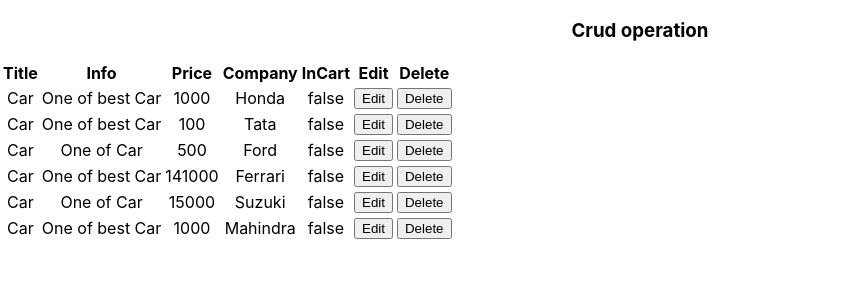
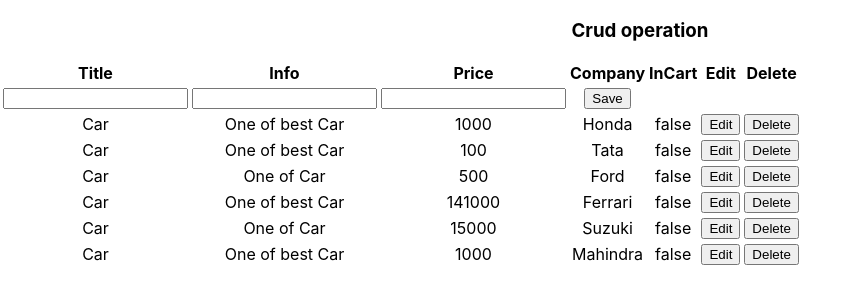
Before and after one commit to starydv7/crud-app, a React (Create React App) app: page / in a window 1280 px wide. Shown: the top 304 px of the page, without its empty margins (0-859 px from the left). Built offline with nearby package versions, Linux system fonts and the light colour scheme.

Commit message:
product edit delete

```diff
--- a/src/components/Home.jsx
+++ b/src/components/Home.jsx
@@ -16,8 +16,44 @@ export default class Home extends Component {
                     <th>Price</th>
                     <th>Company</th>
                     <th>InCart</th>
-                            <th>Edit</th>
-                            <th>Delete</th>
+                    <th>Edit</th>
+                    <th>Delete</th>
+                  </tr>
+                  <tr>
+                    <td>
+                      <input
+                        type="text"
+                        value={value.info}
+                        onChange={(e) => {
+                          value.updateValue(e, "info");
+                        }}
+                      />
+                    </td>
+                    <td>
+                      {" "}
+                      <input
+                        type="text"
+                        value={value.price}
+                        onChange={(e) => {
+                          value.updateValue(e, "price");
+                        }}
+                      />
+                    </td>
+                    <td>
+                      {" "}
+                      <input
+                        type="text"
+                        value={value.company}
+                        onChange={(e) => {
+                          value.updateValue(e, "company");
+                        }}
+                      />
+                            </td>
+                            <td>
+                                <button onClick={() => { value.onsave(value.id) }}>
+                                Save
+                            </button>
+                            </td>
                   </tr>
                   {value.AllData.map((item) => {
                     return (
```
